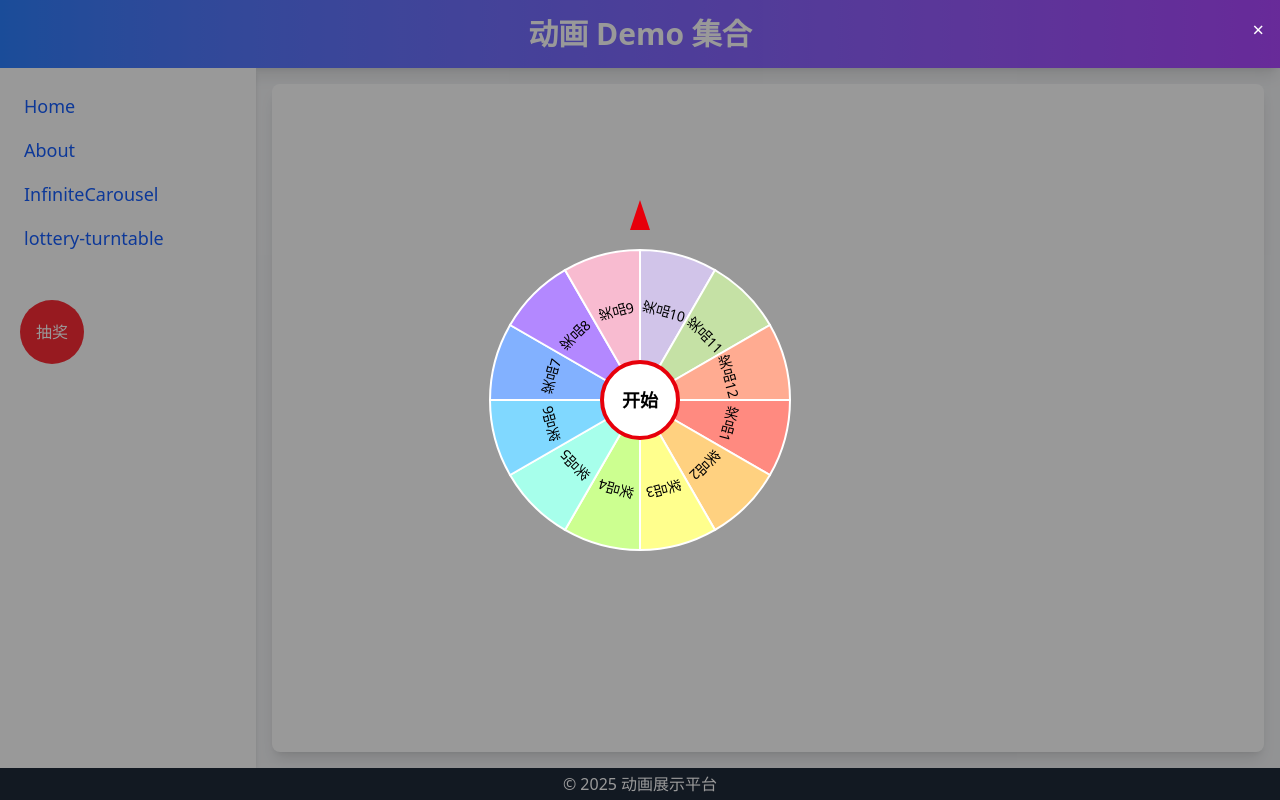
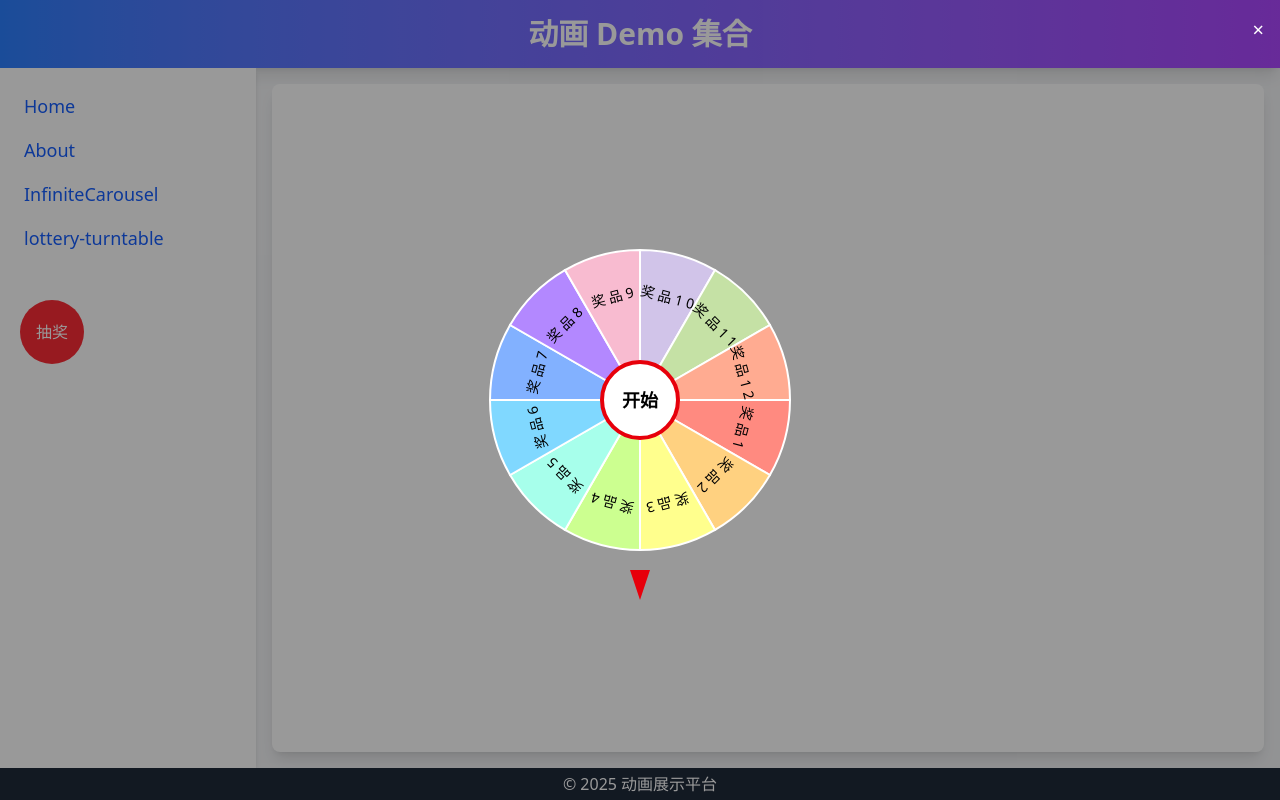
Before and after one commit to SimonXinw/react-animation-demos, a React (Vite) app: page /lottery-turntable in a window 1280 px wide. Both pictures are taken after a click on the element "抽奖". Built offline with nearby package versions, Linux system fonts and the light colour scheme.

Commit message:
feat: 已经初具雏形了

```diff
--- a/package.json
+++ b/package.json
@@ -14,6 +14,7 @@
     "@tailwindcss/postcss": "^4.0.14",
     "@tailwindcss/vite": "^4.1.4",
     "@use-gesture/react": "^10.3.1",
+    "canvas-confetti": "^1.9.3",
     "framer-motion": "^12.6.2",
     "next-nprogress-bar": "^2.4.7",
     "react": "^19.0.0",
--- a/src/pages/LotteryTurntable/index.tsx
+++ b/src/pages/LotteryTurntable/index.tsx
@@ -1,5 +1,6 @@
 import React, { useState, useRef, useEffect } from "react";
 import { motion } from "framer-motion";
+import confetti from "canvas-confetti";
 
 const prizes = Array.from({ length: 12 }, (_, i) => `奖品${i + 1}`);
 const colors = [
@@ -22,8 +23,8 @@ export function LotteryTurntable() {
   const [rotation, setRotation] = useState(0);
   const [spinning, setSpinning] = useState(false);
   const [btnPosition, setBtnPosition] = useState({ x: 20, y: 300 });
+  const [winner, setWinner] = useState(null);
   const btnRef = useRef(null);
-  const dragStartY = useRef(0);
 
   const radius = 150;
   const center = radius + 10;
@@ -33,10 +34,16 @@ export function LotteryTurntable() {
     if (spinning) return;
     setSpinning(true);
     const prizeIndex = Math.floor(Math.random() * prizes.length);
+    setWinner(null);
     const newRotation =
-      360 * 5 + (360 - prizeIndex * anglePerPrize - anglePerPrize / 2);
+      360 * 5 + (prizeIndex * anglePerPrize + anglePerPrize / 2);
     setRotation((prev) => prev + newRotation);
-    setTimeout(() => setSpinning(false), 4000);
+
+    setTimeout(() => {
+      setWinner(prizes[prizeIndex]);
+      confetti({ particleCount: 100, spread: 70, origin: { y: 0.6 } });
+      setSpinning(false);
+    }, 4000);
   };
 
   const handleDragEnd = (_, info) => {
@@ -44,7 +51,6 @@ export function LotteryTurntable() {
   };
 
   useEffect(() => {
-    // Snap to nearest Y axis position
     const snapY = Math.max(
       20,
       Math.min(window.innerHeight - 80, btnPosition.y)
@@ -70,15 +76,15 @@ export function LotteryTurntable() {
       {showWheel && (
         <div className="fixed inset-0 bg-black/40 flex items-center justify-center z-50">
           <div className="relative">
-            {/* 指针 */}
-            <div className="absolute top-[-40px] left-1/2 -translate-x-1/2 w-0 h-0 border-l-[10px] border-r-[10px] border-b-[30px] border-l-transparent border-r-transparent border-b-red-600 z-10" />
+            {/* 指针向下 */}
+            <div className="absolute bottom-[-40px] left-1/2 -translate-x-1/2 w-0 h-0 border-l-[10px] border-r-[10px] border-t-[30px] border-l-transparent border-r-transparent border-t-red-600 z-10" />
 
-            {/* 大转盘 */}
-            <svg
+            {/* 转盘 */}
+            <motion.svg
+              animate={{ rotate: rotation }}
+              transition={{ duration: 4, ease: "easeInOut" }}
               width={center * 2}
               height={center * 2}
-              className="rotate-animation"
-              style={{ transform: `rotate(${rotation}deg)` }}
             >
               <g transform={`translate(${center},${center})`}>
                 {prizes.map((text, i) => {
@@ -94,9 +100,9 @@ export function LotteryTurntable() {
 
                   const angle = (startAngle + endAngle) / 2;
                   const textX =
-                    0.6 * radius * Math.cos((angle * Math.PI) / 180);
+                    0.7 * radius * Math.cos((angle * Math.PI) / 180);
                   const textY =
-                    0.6 * radius * Math.sin((angle * Math.PI) / 180);
+                    0.7 * radius * Math.sin((angle * Math.PI) / 180);
 
                   return (
                     <g key={i}>
@@ -109,18 +115,18 @@ export function LotteryTurntable() {
                       <text
                         x={textX}
                         y={textY}
-                        transform={`rotate(${angle}, ${textX}, ${textY})`}
+                        transform={`rotate(${angle + 90}, ${textX}, ${textY})`}
                         textAnchor="middle"
                         alignmentBaseline="middle"
-                        style={{ writingMode: "vertical-rl", fontSize: 14 }}
+                        style={{ fontSize: 14 }}
                       >
-                        {text}
+                        {text.split("").join("\n")}
                       </text>
                     </g>
                   );
                 })}
               </g>
-            </svg>
+            </motion.svg>
 
             {/* 中心按钮 */}
             <div
@@ -139,6 +145,12 @@ export function LotteryTurntable() {
           >
             ×
           </button>
+
+          {winner && (
+            <div className="absolute bottom-10 bg-white px-4 py-2 rounded text-red-600 font-bold shadow-xl">
+              恭喜你抽中：{winner}
+            </div>
+          )}
         </div>
       )}
     </>
```
Also changed, not shown: 1 other file (tests, documents, lock files or other folders).
